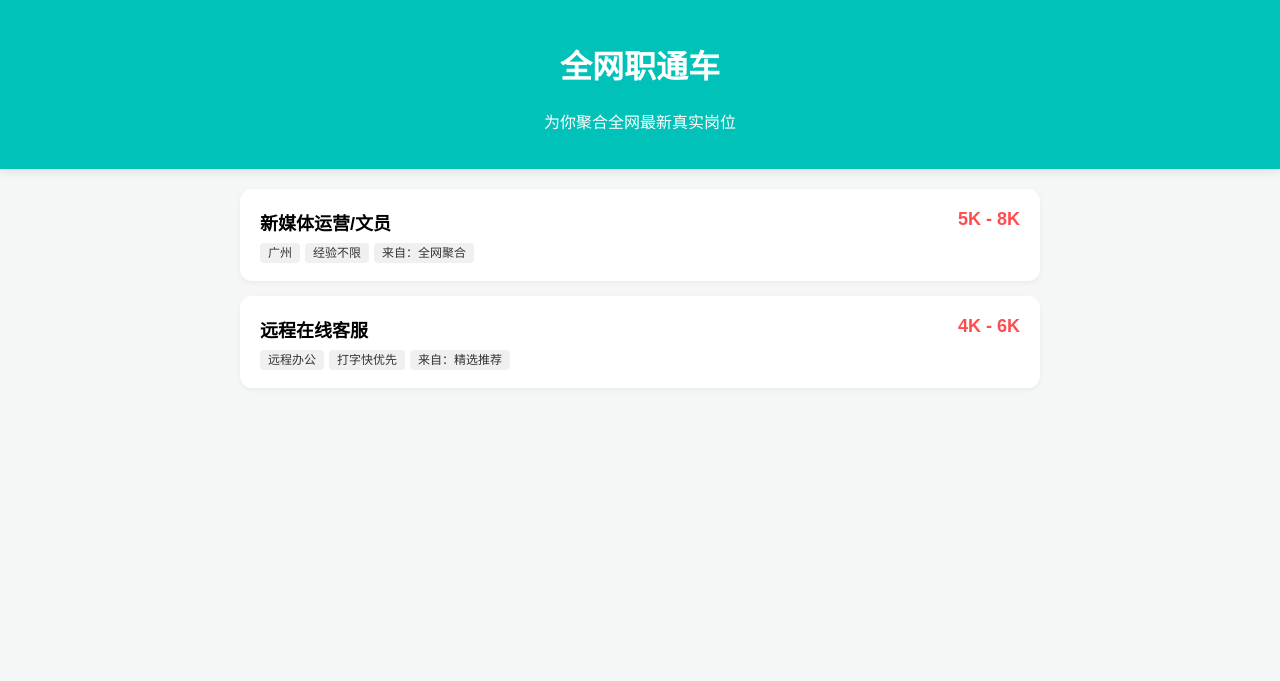
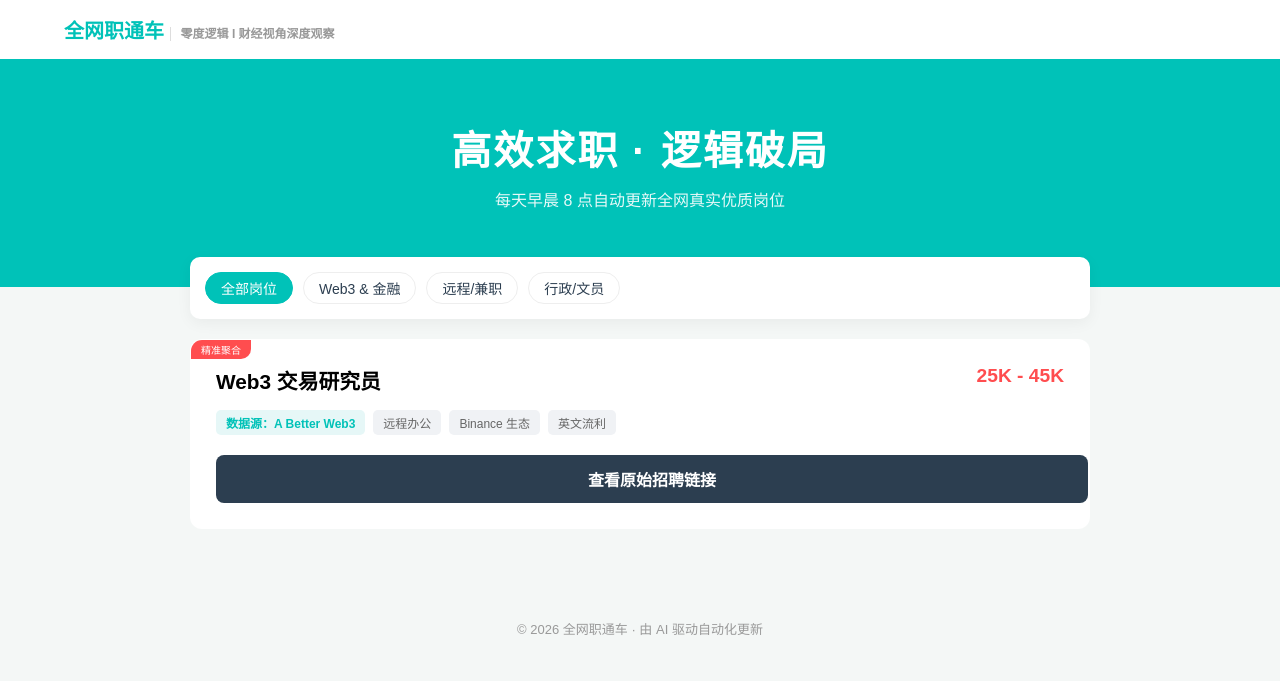
Before and after one commit to GuoBei1/job-finder, a plain HTML site: page index.html in a window 1280 px wide. Drawn offline with Linux system fonts and the light colour scheme.

Commit message:
Update index.html

```diff
--- a/index.html
+++ b/index.html
@@ -3,30 +3,87 @@
 <head>
     <meta charset="UTF-8">
     <meta name="viewport" content="width=device-width, initial-scale=1.0">
-    <title>全网职通车 - 每日岗位自动聚合</title>
+    <title>全网职通车 | 每日岗位自动聚合</title>
     <style>
-        body { font-family: 'PingFang SC', 'Microsoft YaHei', sans-serif; background-color: #f4f7f6; margin: 0; color: #333; }
-        header { background: #00c2b8; color: white; padding: 20px; text-align: center; box-shadow: 0 2px 10px rgba(0,0,0,0.1); }
-        .container { max-width: 800px; margin: 20px auto; padding: 0 15px; }
-        .job-card { background: white; border-radius: 12px; padding: 20px; margin-bottom: 15px; box-shadow: 0 2px 5px rgba(0,0,0,0.05); position: relative; }
-        .job-title { font-size: 18px; font-weight: bold; color: #000; margin-bottom: 8px; }
-        .salary { color: #ff4d4f; font-size: 18px; font-weight: bold; position: absolute; right: 20px; top: 20px; }
-        .tag { background: #f0f0f0; padding: 3px 8px; border-radius: 4px; font-size: 12px; margin-right: 5px; }
+        :root { --primary: #00c2b8; --bg: #f4f7f6; --text: #2c3e50; }
+        body { font-family: 'PingFang SC', sans-serif; background: var(--bg); margin: 0; color: var(--text); }
+        /* 导航头 */
+        nav { background: #fff; padding: 15px 5%; display: flex; justify-content: space-between; align-items: center; box-shadow: 0 2px 10px rgba(0,0,0,0.05); }
+        .logo { font-size: 20px; font-weight: 800; color: var(--primary); }
+        .brand-tag { font-size: 12px; color: #999; border-left: 1px solid #ddd; padding-left: 10px; }
+
+        /* 顶部 Slogan */
+        .hero { background: var(--primary); color: white; padding: 60px 20px; text-align: center; }
+        .hero h1 { margin: 0; font-size: 2.5rem; letter-spacing: 2px; }
+        .hero p { opacity: 0.9; margin-top: 10px; }
+
+        .main-content { max-width: 900px; margin: -30px auto 50px; padding: 0 15px; }
+
+        /* 筛选标签 */
+        .filter-bar { background: white; padding: 15px; border-radius: 10px; margin-bottom: 20px; display: flex; gap: 10px; box-shadow: 0 4px 15px rgba(0,0,0,0.05); }
+        .filter-item { padding: 5px 15px; border-radius: 20px; font-size: 14px; cursor: pointer; border: 1px solid #eee; }
+        .filter-item.active { background: var(--primary); color: white; border-color: var(--primary); }
+
+        /* 职位卡片 */
+        .job-list { display: grid; gap: 15px; }
+        .job-card { background: white; border-radius: 12px; padding: 25px; transition: 0.3s; border: 1px solid transparent; position: relative; overflow: hidden; }
+        .job-card:hover { transform: translateY(-3px); box-shadow: 0 10px 25px rgba(0,0,0,0.1); border-color: var(--primary); }
+        .job-card::before { content: "精准聚合"; position: absolute; top: 0; left: 0; background: #ff4d4f; color: white; font-size: 10px; padding: 2px 10px; border-bottom-right-radius: 10px; }
+
+        .card-top { display: flex; justify-content: space-between; align-items: flex-start; margin-bottom: 15px; }
+        .title { font-size: 1.3rem; font-weight: bold; color: #000; }
+        .salary { color: #ff4d4f; font-size: 1.2rem; font-weight: bold; }
+
+        .tags { display: flex; flex-wrap: wrap; gap: 8px; margin-bottom: 20px; }
+        .tag { background: #f0f2f5; color: #666; padding: 4px 10px; border-radius: 5px; font-size: 12px; }
+        .tag-source { background: #e6f7f7; color: var(--primary); font-weight: bold; }
+
+        .btn-apply { display: block; width: 100%; text-align: center; padding: 12px; background: var(--text); color: white; text-decoration: none; border-radius: 8px; font-weight: bold; transition: 0.3s; }
+        .btn-apply:hover { background: var(--primary); }
+
+        footer { text-align: center; padding: 40px; color: #999; font-size: 13px; }
     </style>
 </head>
 <body>
-<header><h1>全网职通车</h1><p>为你聚合全网最新真实岗位</p></header>
-<div class="container">
-    <div class="job-card">
-        <div class="job-title">新媒体运营/文员</div>
-        <div class="salary">5K - 8K</div>
-        <div><span class="tag">广州</span><span class="tag">经验不限</span><span class="tag">来自：全网聚合</span></div>
+
+<nav>
+    <div class="logo">全网职通车 <span class="brand-tag">零度逻辑 I 财经视角深度观察</span></div>
+</nav>
+
+<div class="hero">
+    <h1>高效求职 · 逻辑破局</h1>
+    <p>每天早晨 8 点自动更新全网真实优质岗位</p>
+</div>
+
+<div class="main-content">
+    <div class="filter-bar">
+        <div class="filter-item active">全部岗位</div>
+        <div class="filter-item">Web3 & 金融</div>
+        <div class="filter-item">远程/兼职</div>
+        <div class="filter-item">行政/文员</div>
     </div>
-    <div class="job-card">
-        <div class="job-title">远程在线客服</div>
-        <div class="salary">4K - 6K</div>
-        <div><span class="tag">远程办公</span><span class="tag">打字快优先</span><span class="tag">来自：精选推荐</span></div>
+
+    <div class="job-list" id="jobContainer">
+        <!-- 这里的卡片会被后台脚本自动替换 -->
+        <div class="job-card">
+            <div class="card-top">
+                <div class="title">Web3 交易研究员</div>
+                <div class="salary">25K - 45K</div>
+            </div>
+            <div class="tags">
+                <span class="tag tag-source">数据源：A Better Web3</span>
+                <span class="tag">远程办公</span>
+                <span class="tag">Binance 生态</span>
+                <span class="tag">英文流利</span>
+            </div>
+            <a href="https://abetterweb3.notion.site/" target="_blank" class="btn-apply">查看原始招聘链接</a>
+        </div>
     </div>
 </div>
+
+<footer>
+    © 2026 全网职通车 · 由 AI 驱动自动化更新
+</footer>
+
 </body>
 </html>
```
